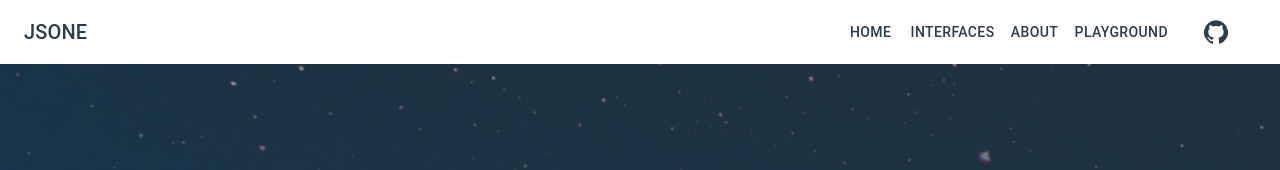
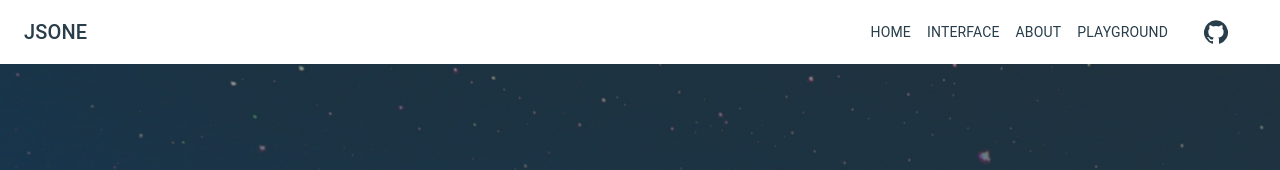
Before and after one commit to aimenbatool/jsone-docs, a React app: page / in a window 1280 px wide. Shown: the top 170 px of the page. Built offline with nearby package versions, Linux system fonts and the light colour scheme; the HTML template or start-up script is replaced by a standard one.

Commit message:
Add react-router

```diff
--- a/package.json
+++ b/package.json
@@ -18,6 +18,7 @@
     "react": "^16.10.2",
     "react-dom": "^16.10.2",
     "react-hot-loader": "^3",
+    "react-router-dom": "^5.1.2",
     "react-syntax-highlighter": "^11.0.2",
     "webpack": "^4.41.2",
     "webpack-cli": "^3.3.9",
--- a/src/components/Navbar.jsx
+++ b/src/components/Navbar.jsx
@@ -4,10 +4,10 @@ import {
   AppBar,
   Toolbar,
   Typography,
-  Button,
   IconButton,
 } from '@material-ui/core';
 import GitHubIcon from '@material-ui/icons/GitHub';
+import { Link } from 'react-router-dom';
 
 const useStyles = makeStyles((theme) => ({
   root: {
@@ -25,6 +25,16 @@ const useStyles = makeStyles((theme) => ({
   title: {
     flexGrow: 1,
   },
+  navLink: {
+    textDecoration: 'none',
+    textTransform: 'uppercase',
+    borderRadius: 4,
+    color: '#283d4a',
+    padding: 8,
+    '&:hover': {
+      backgroundColor: '#e0e0e0a6',
+    },
+  },
 }));
 
 const NavBar = () => {
@@ -37,10 +47,10 @@ const NavBar = () => {
           <Typography variant="h6" className={classes.title}>
               JSONE
           </Typography>
-          <Button color="inherit">Home</Button>
-          <Button color="inherit">Interfaces</Button>
-          <Button color="inherit">About</Button>
-          <Button color="inherit">Playground</Button>
+          <Link className={classes.navLink} to="/">Home</Link>
+          <Link className={classes.navLink} to="/interface">Interface</Link>
+          <Link className={classes.navLink} to="/about">About</Link>
+          <Link className={classes.navLink} to="/playground">Playground</Link>
 
           <IconButton edge="start" className={classes.menuButton} color="inherit" aria-label="menu">
             <GitHubIcon />
--- a/src/index.jsx
+++ b/src/index.jsx
@@ -1,14 +1,17 @@
 import React from 'react';
 import { render } from 'react-dom';
 import { AppContainer } from 'react-hot-loader';
+import { BrowserRouter as Router } from 'react-router-dom';
 import App from './App';
 
 const root = document.getElementById('root');
 const load = () => render(
   (
-    <AppContainer>
-      <App />
-    </AppContainer>
+    <Router>
+      <AppContainer>
+        <App />
+      </AppContainer>
+    </Router>
   ), root,
 );
 
```
Also changed, not shown: 1 other file (tests, documents, lock files or other folders).
